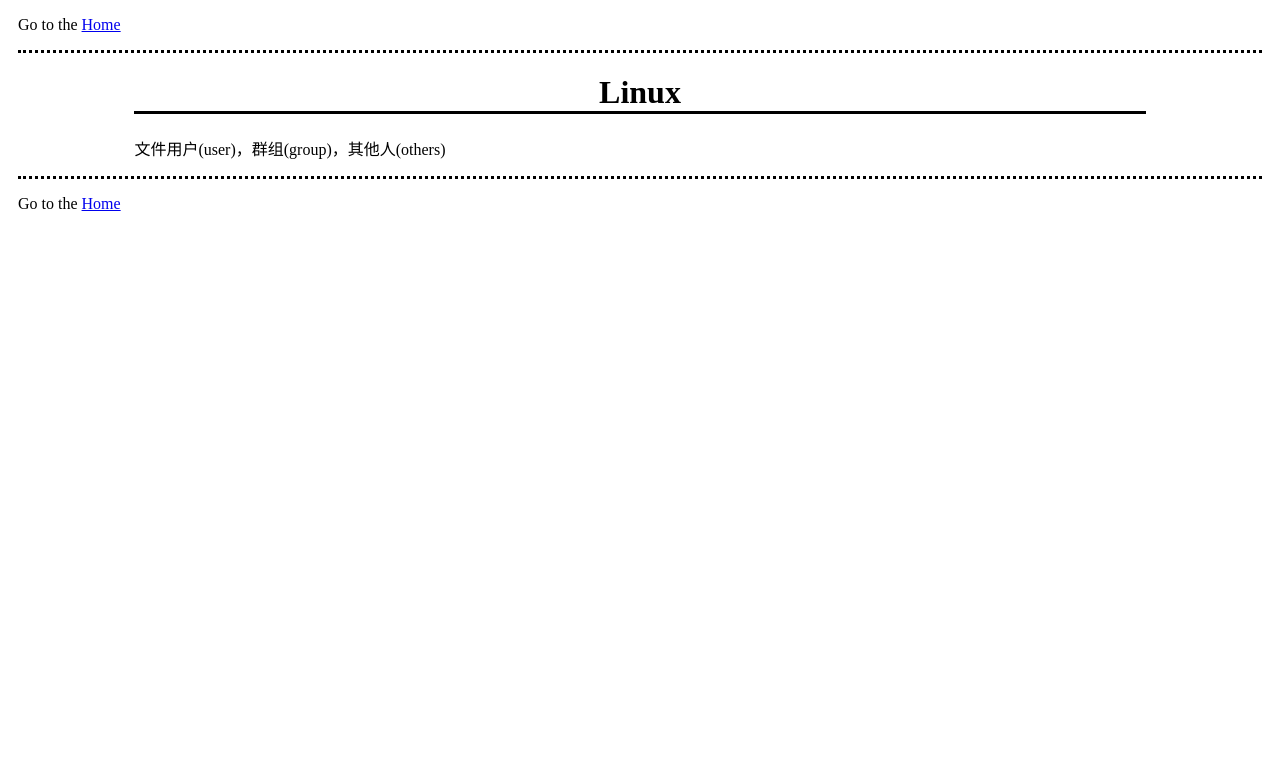
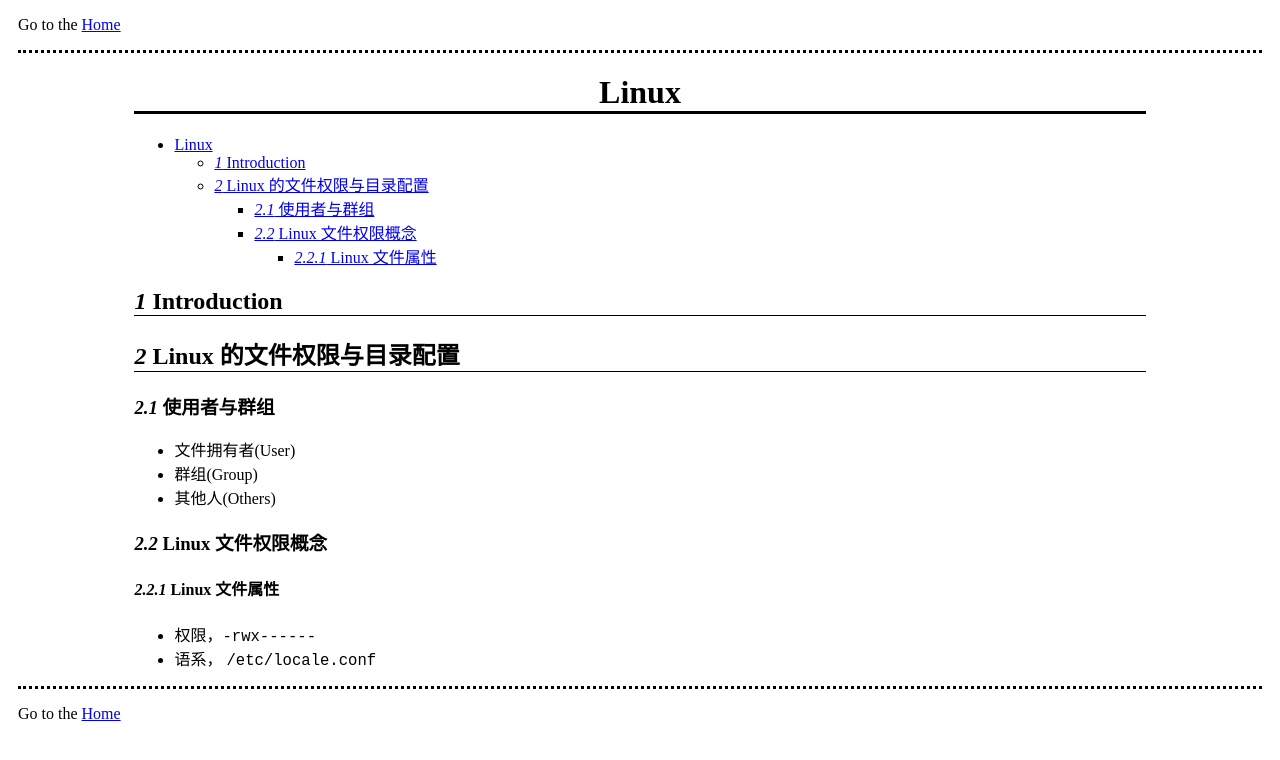
Before and after one commit to WGZ-W/wgz-w.github.io, a Jekyll site: the page built from _posts/Study/2024-11-10-linux.md, in a window 1280 px wide. Shown: the top 760 px of the page. Built offline with Jekyll 4.4.1, drawn with Linux system fonts in a browser that asks for light colours.

Commit message:
linux 2024-11-13

```diff
--- a/_posts/Study/2024-11-10-linux.md
+++ b/_posts/Study/2024-11-10-linux.md
@@ -6,4 +6,21 @@ title: "Linux"
 
 # Linux
 
-文件用户(user)，群组(group)，其他人(others)
+- [Linux](#linux)
+  - [*1* Introduction](#1-introduction)
+  - [*2* Linux 的文件权限与目录配置](#2-linux-的文件权限与目录配置)
+    - [*2.1* 使用者与群组](#21-使用者与群组)
+    - [*2.2* Linux 文件权限概念](#22-linux-文件权限概念)
+      - [*2.2.1* Linux 文件属性](#221-linux-文件属性)
+
+## *1* Introduction
+## *2* Linux 的文件权限与目录配置
+### *2.1* 使用者与群组
+- 文件拥有者(User)
+- 群组(Group)
+- 其他人(Others)
+
+### *2.2* Linux 文件权限概念
+#### *2.2.1* Linux 文件属性
+- 权限，`-rwx------`
+- 语系， `/etc/locale.conf`
```
